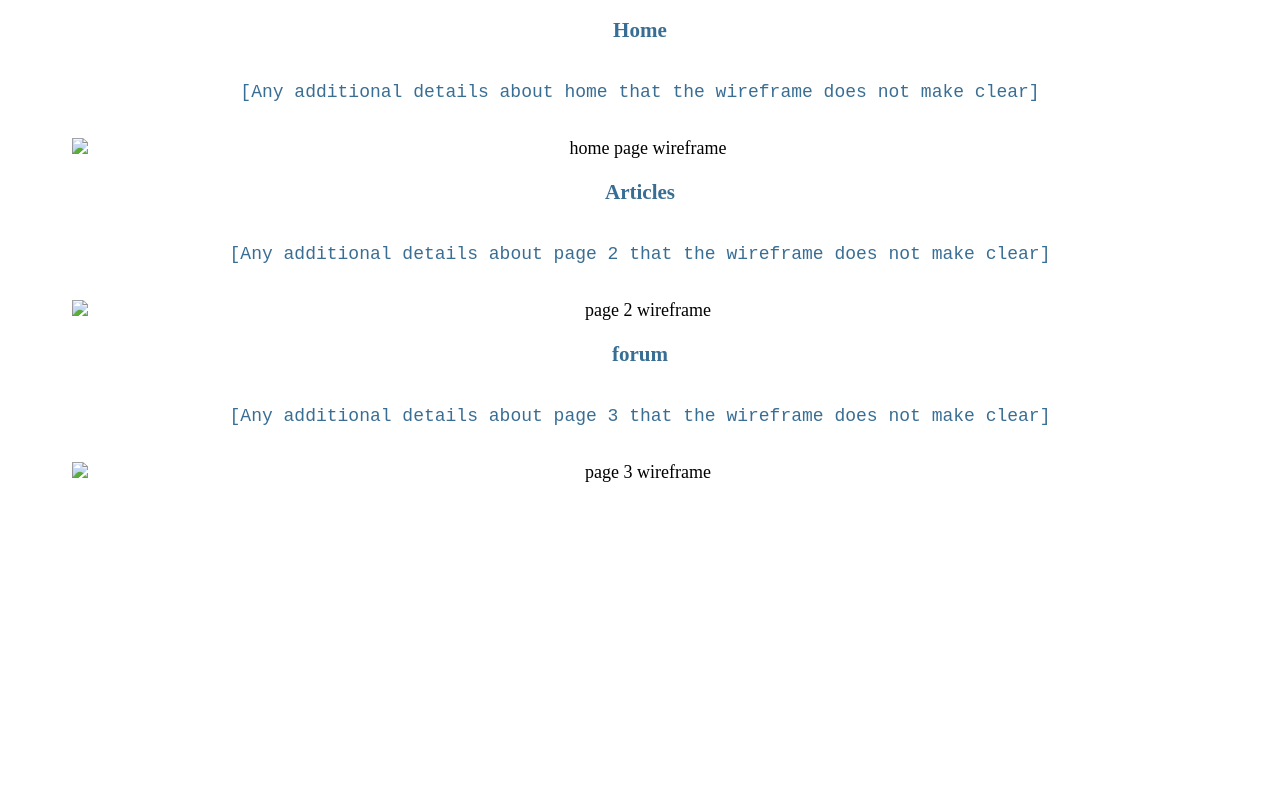
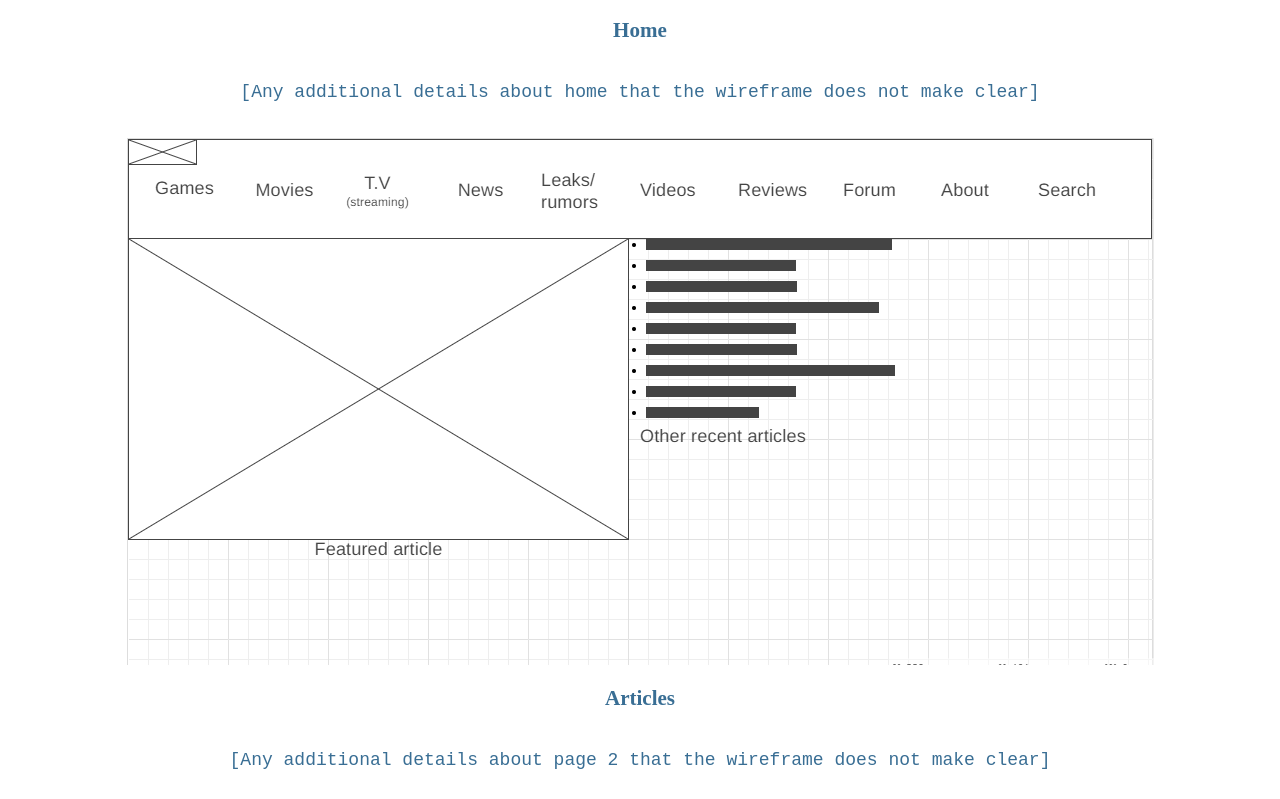
Before and after one commit to Gamerdudesteel/wdd-130-23, a plain HTML site: page personal_site/site-plan.html in a window 1280 px wide. Shown: the part 5161-5960 px from the top of the page. Before the commit the page ends 5716 px from the top, so only its background shows below. Drawn offline with Linux system fonts and the light colour scheme; a web font is replaced by a local one.

Commit message:
personal site sub pages

```diff
--- a/personal_site/site-plan.html
+++ b/personal_site/site-plan.html
@@ -179,19 +179,19 @@
       <p>
         [Any additional details about home that the wireframe does not make clear]
       </p>
-      <img src="#" alt="home page wireframe">
+      <img src="./styles/imagespersonal/Capture personal-site-homepage.PNG" alt="homepagewireframe">
 
       <h3>Articles</h3>
       <p>
         [Any additional details about page 2 that the wireframe does not make clear]
       </p>
-      <img src="#" alt="page 2 wireframe">
+      <img src="./styles/imagespersonal/Capture-personal-sitesub-page.PNG" alt="page2wireframe">
 
       <h3>forum</h3>
       <p>
         [Any additional details about page 3 that the wireframe does not make clear]
       </p>
-      <img src="" alt="page 3 wireframe">
+      <img src="./styles/imagespersonal/Capture-personal-site-forum.PNG" alt="forum-wireframe">
     </main>
   </body>
 
--- a/personal_site/styles/site-plan.css
+++ b/personal_site/styles/site-plan.css
@@ -7,7 +7,7 @@ Fonts are separated by a | */
 :root {
   /* change the values below to your colors from your palette */
   --primary-color: #1686b6;
-  --secondary-color: #fa6d0f;
+  --secondary-color:#fa6d0f;
   --accent1-color: #85ffc7;
   --accent2-color: #630476;
   --accent3-color:
@@ -178,3 +178,7 @@ nav a:hover {
   border-top: 1px solid;
   border-right: 1px solid;
 }
+.homepagewireframe{
+  size: 50%;
+  width: 600px;
+}
```
Also changed, not shown: personal_site/styles/imagespersonal/Capture personal-site-homepage.PNG (added), personal_site/styles/imagespersonal/Capture-personal-site-forum.PNG (added), personal_site/styles/imagespersonal/Capture-personal-sitesub-page.PNG (added).
